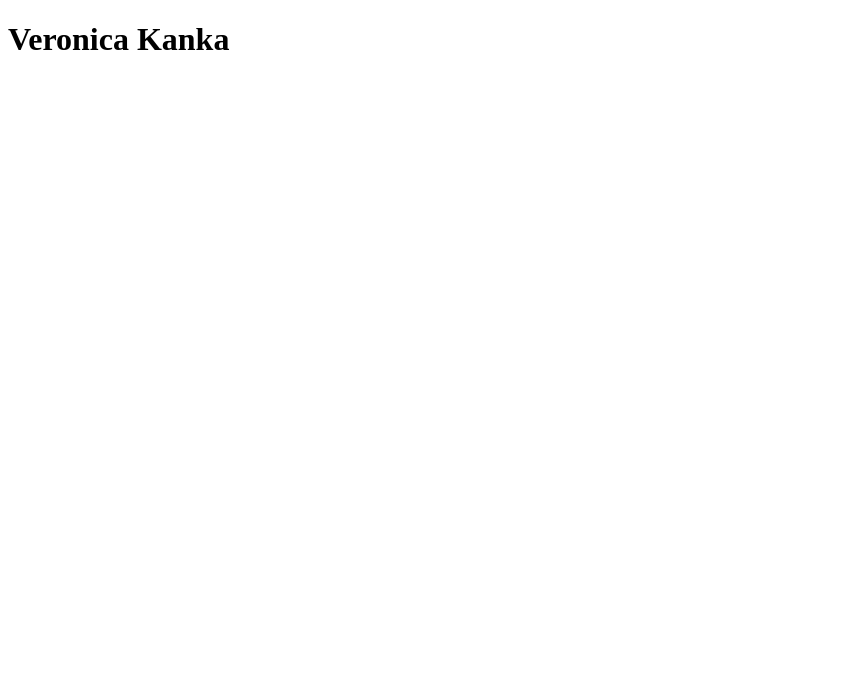
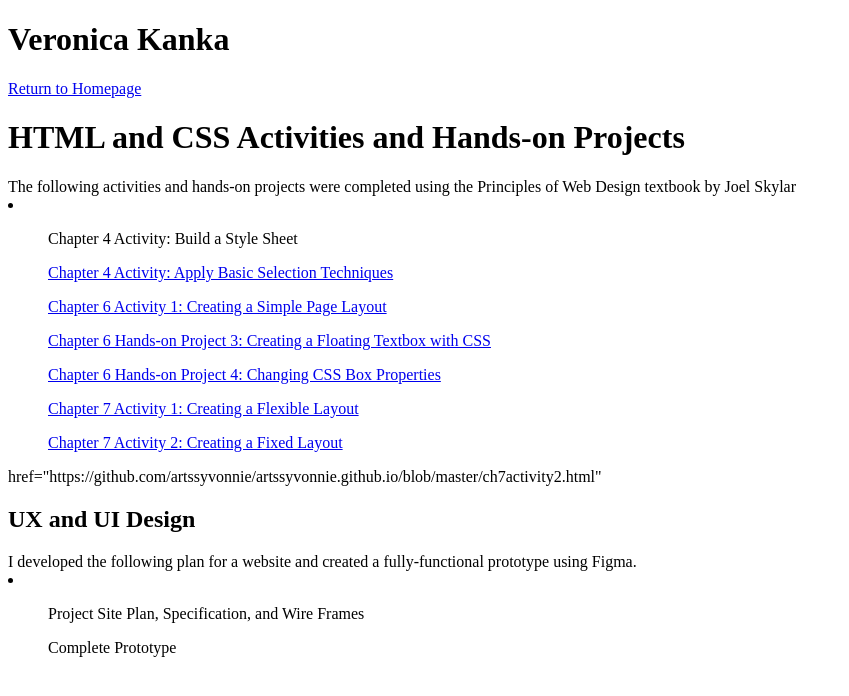
Before and after one commit to artssyvonnie/artssyvonnie.github.io, a plain HTML site: page index.html in a window 1280 px wide. Shown: the whole page, without its empty margins (0-849 px from the left). Drawn offline with Linux system fonts and the light colour scheme.

Commit message:
Update index.html

```diff
--- a/index.html
+++ b/index.html
@@ -1,11 +1,37 @@
 <!DOCTYPE html>
 <html>
 <head>
-<title>Veronica COMM 323> 1</title>
+<title>Veronica COMM 323 Basic Web Design> 1</title>
 <meta http-equiv=”Content-Type” content=”text/html; charset-UTF-8”>
 </head>
 <body>
 <h1>Veronica Kanka</h1>
-<!- -Web page activity #1 by Your Name - ->
+<!- -Communications Major (Public Relations) - ->
+<a href="https://www.figma.com/file/mDXR3HpGezQOwMCocSiEGh/Untitled?node-id=0%3A1/">Return to Homepage</a>
+<h1>HTML and CSS Activities and Hands-on Projects</h1>
+    <body>The following activities and hands-on projects were completed using the Principles of Web Design textbook by Joel Skylar</body>
+        <li>
+            <ul>Chapter 4 Activity: Build a Style Sheet</ul>
+                <a href="https://github.com/artssyvonnie/artssyvonnie.github.io/blob/master/ch4activity1.html"</a>
+            <ul>Chapter 4 Activity: Apply Basic Selection Techniques</ul>
+                <a href="https://github.com/artssyvonnie/artssyvonnie.github.io/blob/master/ch4activity2.html"</a>
+            <ul>Chapter 6 Activity 1: Creating a Simple Page Layout</ul>
+                <a href="https://github.com/artssyvonnie/artssyvonnie.github.io/blob/master/ch6activity1.html"</a>
+            <ul>Chapter 6 Hands-on Project 3: Creating a Floating Textbox with CSS</ul>
+                <a href="https://github.com/artssyvonnie/artssyvonnie.github.io/blob/master/ch6project3.html"</a>
+            <ul>Chapter 6 Hands-on Project 4: Changing CSS Box Properties</ul>
+                <a href="https://github.com/artssyvonnie/artssyvonnie.github.io/blob/master/ch6project4.html"</a>
+            <ul>Chapter 7 Activity 1: Creating a Flexible Layout</ul>
+                <a href="https://github.com/artssyvonnie/artssyvonnie.github.io/blob/master/ch7activity1.html"</a>
+            <ul>Chapter 7 Activity 2: Creating a Fixed Layout</ul>
+                <a> href="https://github.com/artssyvonnie/artssyvonnie.github.io/blob/master/ch7activity2.html"</a>
+        </li>
+<h2>UX and UI Design</h2>
+    <body>I developed the following plan for a website and created a fully-functional prototype using Figma.</body>
+        <li>
+            <ul>Project Site Plan, Specification, and Wire Frames</ul>
+            <ul>Complete Prototype</ul>
+                <a href="https://www.figma.com/file/mDXR3HpGezQOwMCocSiEGh/Untitled?node-id=0%3A1"</a>
+        </li>
 </body>
 </html>
```
